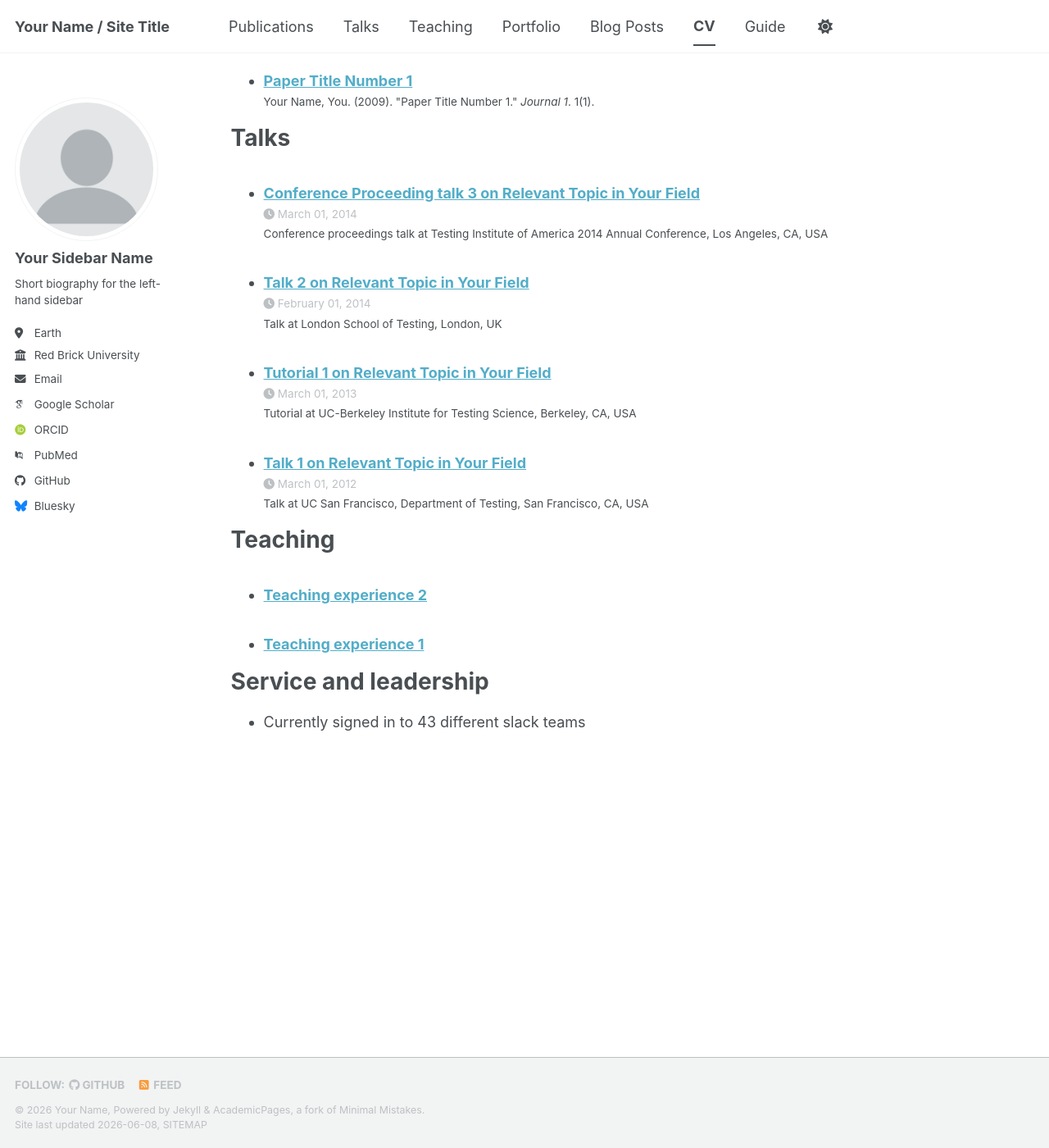
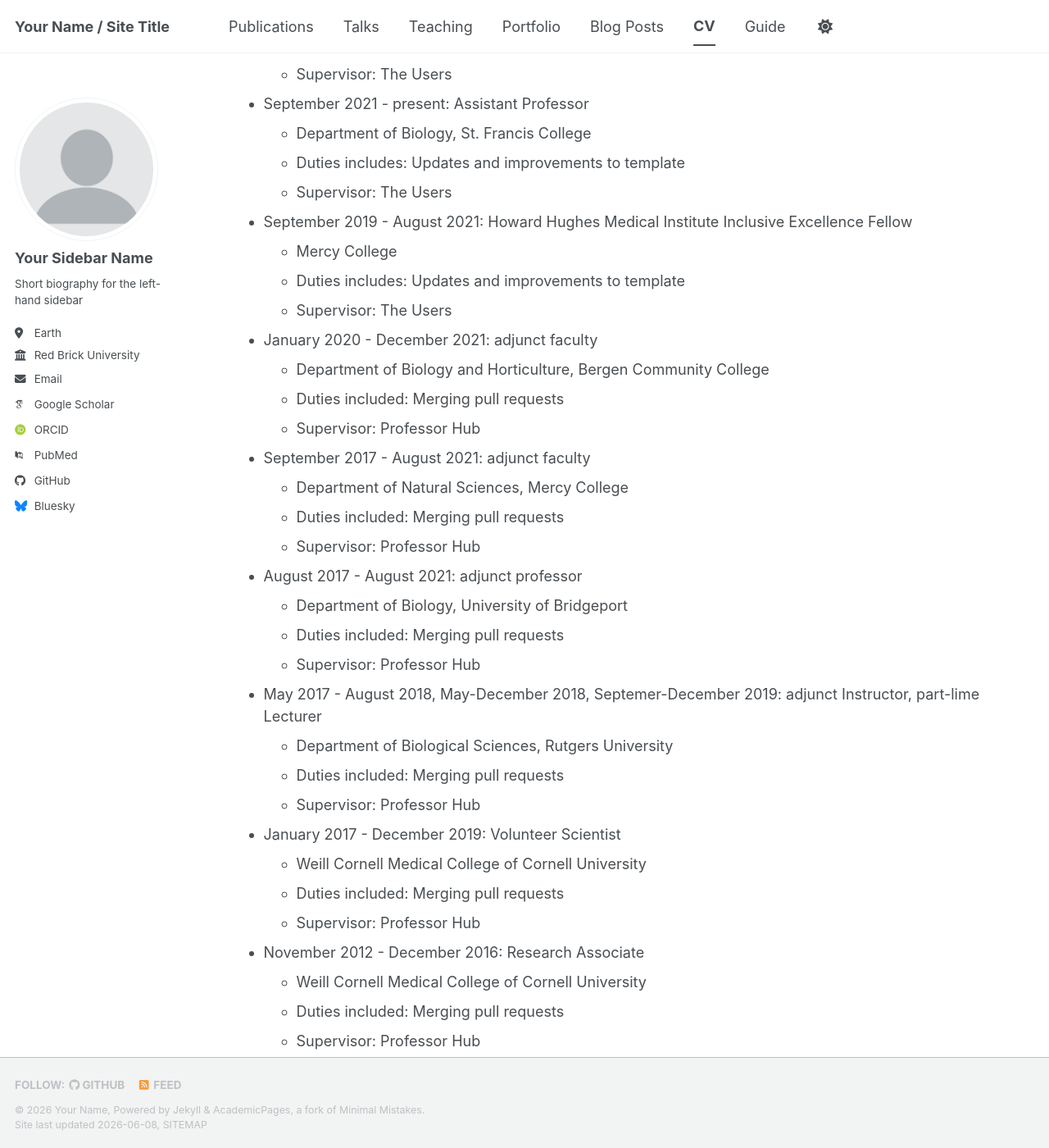
Before and after one commit to kkita999/Katsuhiro_Kita_website, a Jekyll site: the page built from _pages/cv.md, in a window 1280 px wide and 1400 px high, scrolled down 1687 px. Shown: the whole window at 82% size. Built offline with Jekyll 4.4.1, drawn with Linux system fonts in a browser that asks for light colours; some web fonts are replaced; a script bundle is joined from its source files by our own code; library files that are not in the unit come from our copies; some of the changed text lies outside the part shown.

Commit message:
Update cv.md

```diff
--- a/_pages/cv.md
+++ b/_pages/cv.md
@@ -18,16 +18,73 @@ Education
 * M.S., Kyushu University, 1996
 * B.S., Kyushu Universityy, 1994
 
+Teaching
+======
+  <ul>{% for post in site.teaching reversed %}
+    {% include archive-single-cv.html %}
+  {% endfor %}</ul>
+
+Science outreach
+======
+  <ul>{% for post in site.teaching reversed %}
+    {% include archive-single-cv.html %}
+  {% endfor %}</ul>
+
+Service and leadership
+======
+* Currently signed in to 43 different slack teams
+Publications
+======
+  <ul>{% for post in site.publications reversed %}
+    {% include archive-single-cv.html %}
+  {% endfor %}</ul>
+
 Work experience
 ======
-* Spring 2024: Academic Pages Collaborator
-  * GitHub University
+* 2025 - present: Science Education Alliance-Phage Hunters Advancing Genomics and Evolutionary Science (SEA-PHAGES) program-participating faculty (cohort 18)
+  * Howard Hughes Medical Institute
   * Duties includes: Updates and improvements to template
   * Supervisor: The Users
-* Spring 2024: Academic Pages Collaborator
-  * GitHub University
+
+* September 2021 - present: Assistant Professor
+  * Department of Biology, St. Francis College
   * Duties includes: Updates and improvements to template
   * Supervisor: The Users
+
+* September 2019 - August 2021: Howard Hughes Medical Institute Inclusive Excellence Fellow
+  * Mercy College
+  * Duties includes: Updates and improvements to template
+  * Supervisor: The Users
+
+* January 2020 - December 2021: adjunct faculty
+  * Department of Biology and Horticulture, Bergen Community College
+  * Duties included: Merging pull requests
+  * Supervisor: Professor Hub
+
+* September 2017 - August 2021: adjunct faculty
+  * Department of Natural Sciences, Mercy College
+  * Duties included: Merging pull requests
+  * Supervisor: Professor Hub
+
+* August 2017 - August 2021: adjunct professor
+  * Department of Biology, University of Bridgeport
+  * Duties included: Merging pull requests
+  * Supervisor: Professor Hub
+
+* May 2017 - August 2018, May-December 2018, Septemer-December 2019: adjunct Instructor, part-lime Lecturer
+  * Department of Biological Sciences, Rutgers University
+  * Duties included: Merging pull requests
+  * Supervisor: Professor Hub
+
+* January 2017 - December 2019: Volunteer Scientist
+  * Weill Cornell Medical College of Cornell University
+  * Duties included: Merging pull requests
+  * Supervisor: Professor Hub
+
+* November 2012 - December 2016: Research Associate
+  * Weill Cornell Medical College of Cornell University
+  * Duties included: Merging pull requests
+  * Supervisor: Professor Hub
 
 * Fall 2015: Research Assistant
   * GitHub University
@@ -59,13 +116,3 @@ Talks
   <ul>{% for post in site.talks reversed %}
     {% include archive-single-talk-cv.html  %}
   {% endfor %}</ul>
-
-Teaching
-======
-  <ul>{% for post in site.teaching reversed %}
-    {% include archive-single-cv.html %}
-  {% endfor %}</ul>
-
-Service and leadership
-======
-* Currently signed in to 43 different slack teams
```
